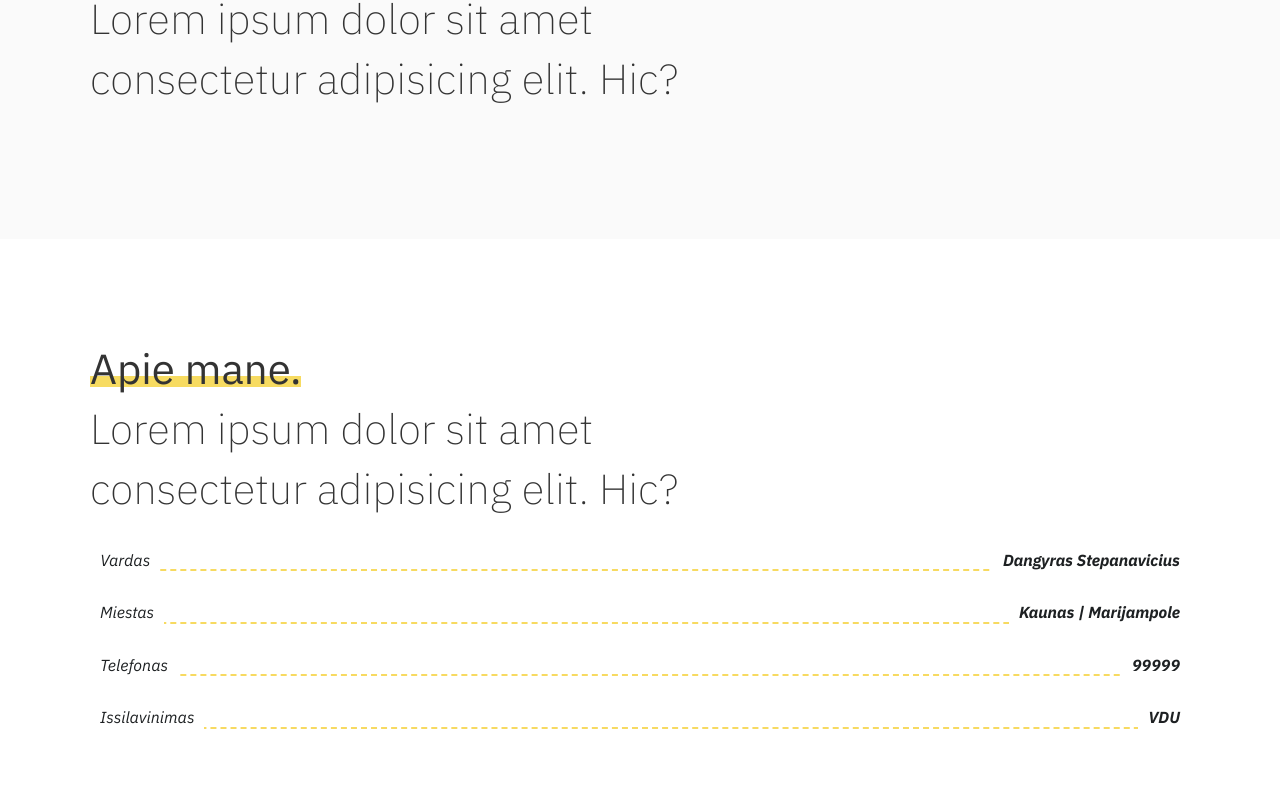
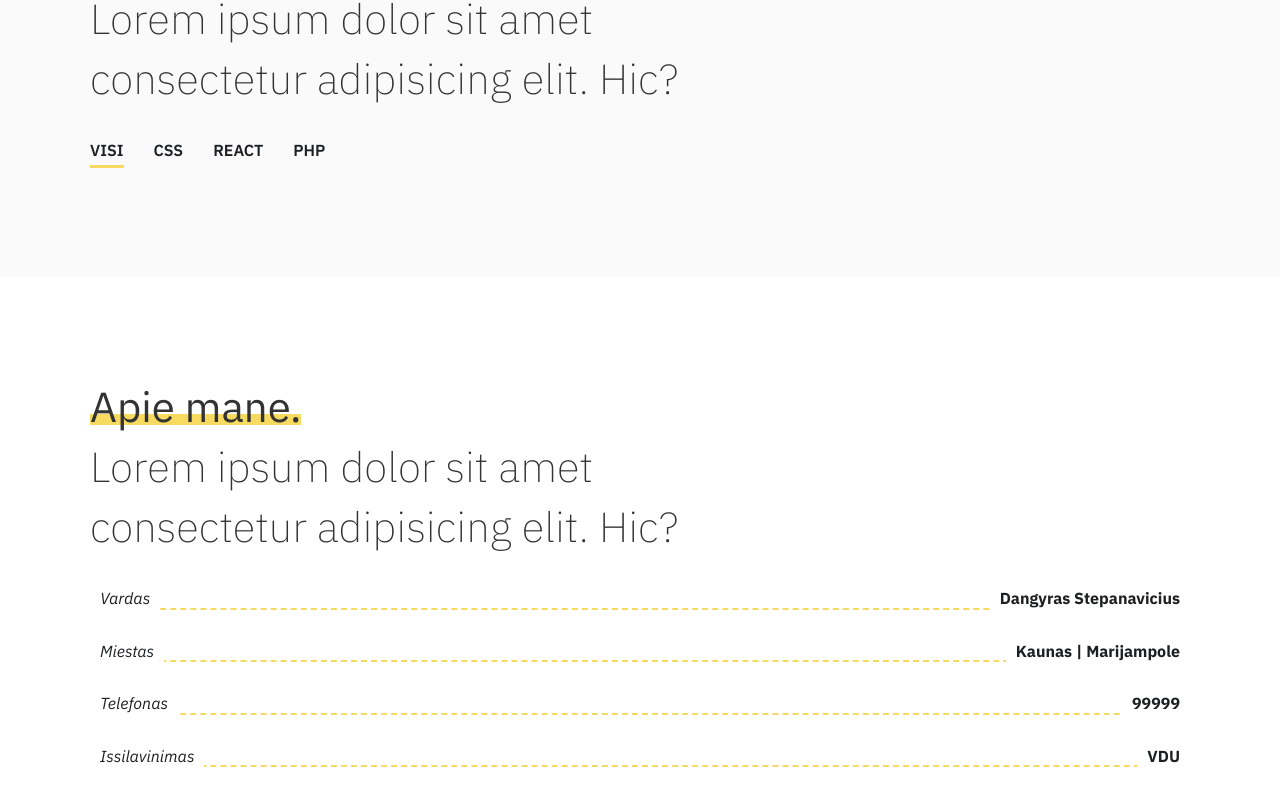
Before and after one commit to Dangyras/portfolio, a React (Create React App) app: page / in a window 1280 px wide. Shown: the part 921-1726 px from the top of the page. Built offline with nearby package versions, Linux system fonts and the light colour scheme.

Commit message:
Renamed component & added projects tabs to Ptojects section.

```diff
--- a/src/Section.css
+++ b/src/Section.css
@@ -33,7 +33,7 @@
     content: "";
     background: #f7db61;
     position: absolute;
-    bottom: 9px;
+    bottom: 7px;
     height: 11px;
     width: 100%;
     z-index: -1;
@@ -268,6 +268,9 @@
     margin: auto;
     background: none;
     border-top: 2px dashed #f7da61;
+    top: 0;
+    height: 0;
+    z-index: 99;
 }
 
 .information-list span {
@@ -280,17 +283,20 @@
 }
 
 .information-list span:first-child {
-    font-weight: bold;
     font-style: italic;
-    color: #f7da61;
 }
 
 .information-list span:last-child {
     font-weight: bold;
-    font-style: italic;
+    position: relative;
+    top: 5px;
 }
 
 @media (min-width: 576px) {
+    .heading-styled:before {
+        bottom: 9px;
+    }
+
     .section-heading {
         font-size: 42px;
         line-height: 60px;
@@ -311,6 +317,16 @@
     .information-list span:first-child {
         font-weight: 400;
         color: #1d2022;
+    }
+
+    .information-list span:last-child {
+        top: 0;
+    }
+
+    .information-list li:before {
+        top: unset;
+        height: 0;
+        z-index: 1;
     }
 }
 
@@ -387,3 +403,34 @@
         box-shadow: 0 0 0 0 rgba(247, 219, 97, 0);
     }
 }
+
+ul.projects-menu {
+    display: flex;
+    margin: 0 -15px;
+}
+
+.projects-menu li {
+    display: inline-block;
+    font-weight: 600;
+    padding-right: 15px;
+    padding-left: 15px;
+    margin-bottom: 16px;
+    text-transform: uppercase;
+    cursor: pointer;
+}
+
+.projects-menu a {
+    position: relative;
+}
+
+.projects-menu li:first-child a:before {
+    content: "";
+    background-color: #f7da61;
+    height: 3px;
+    width: 100%;
+    position: absolute;
+    left: 0;
+    bottom: -8px;
+    transform: scale3d(1, 1, 1);
+    transition: transform 0.3s cubic-bezier(0.4, 0, 0.2, 1);
+}
--- a/src/components/Work.js
+++ b/src/components/Projects.js
@@ -1,6 +1,6 @@
 import React, { Component } from "react";
 
-class Work extends Component {
+class Projects extends Component {
     render() {
         return (
             <section>
@@ -11,6 +11,17 @@ class Work extends Component {
                             <br /> Lorem ipsum dolor sit amet consectetur adipisicing elit. Hic?
                             <br />
                         </h2>
+                        <div className="projects">
+                            <ul className="projects-menu">
+                                <li>
+                                    <a>Visi</a>
+                                </li>
+                                <li>CSS</li>
+                                <li>React</li>
+                                <li>PHP</li>
+                            </ul>
+                            <div className="projects-wrapper" />
+                        </div>
                     </div>
                 </div>
             </section>
@@ -18,4 +29,4 @@ class Work extends Component {
     }
 }
 
-export default Work;
+export default Projects;
--- a/src/components/layout/Main.js
+++ b/src/components/layout/Main.js
@@ -2,7 +2,7 @@ import React, { Component } from "react";
 import History from "../History";
 import Hero from "../Hero";
 import Skills from "../Skills";
-import Work from "../Work";
+import Projects from "../Projects";
 import About from "../About";
 import "../../Section.css";
 
@@ -11,7 +11,7 @@ class Main extends Component {
         return (
             <main>
                 <Hero />
-                <Work />
+                <Projects />
                 <About />
                 <Skills />
                 <History />
```
